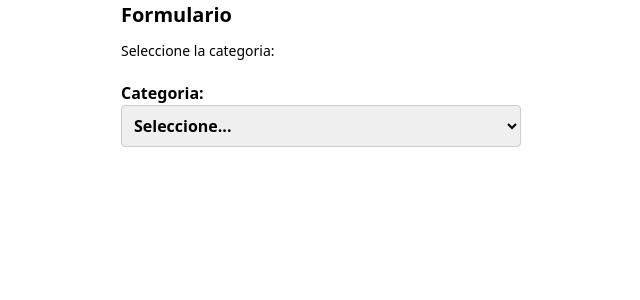
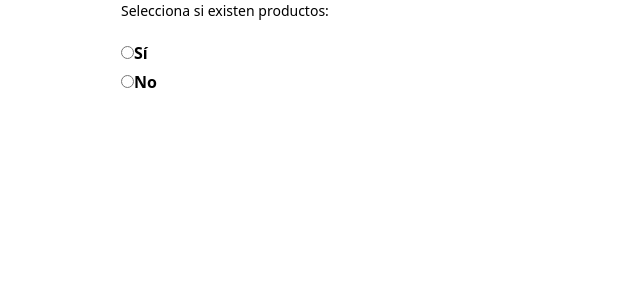
Before and after one commit to joseandresgavilanes/MicroFrontend-Practice, a Next.js app: page / in a window 1280 px wide. Shown: the top 300 px of the page, without its empty margins (319-959 px from the left). Built offline with nearby package versions, Linux system fonts and the light colour scheme.

Commit message:
adding mf details

```diff
--- a/src/components/AskProduct.tsx
+++ b/src/components/AskProduct.tsx
@@ -59,44 +59,64 @@ const styles = {
   };
 
   const AskProduct = (props: RemoteTaskProps) => {
-  const [isChecked, setIsChecked] = useState(false);
+    const [haveProducts, setHaveProducts] = useState();
 
-  const handleCheckboxChange = () => {
-    setIsChecked(!isChecked);
+    const handleOptionChange = (value) => {
+      setHaveProducts(value === 'yes');
     };
 
     const onBeforeFinishingHandler = () => {
       console.log('Validate form');
-    console.log('Guarda la informacion')
+      console.log('Guarda la informacion');
       props.emitter.publish('finish', {
-      metadata: { haveProducts: isChecked }
+        metadata: [
+            {
+                key: "haveProducts",
+                value: haveProducts
+            }
+        ]
       });
-  }
+    };
 
     useEffect(() => {
       if (props.emitter) {
         props?.emitter?.subscribe('before-finishing', onBeforeFinishingHandler);
       }
+      console.log("Renderizado del mf")
+      console.log(props.emitter)
       return () => {
+
+        console.log("testing")
         props?.emitter?.unsubscribe('before-finishing', onBeforeFinishingHandler);
-    }
-  }, [props.emitter]);
+      };
 
+    }, []);
 
     return (
       <div style={styles.formContainer}>
-      <h2 style={styles.heading}>Formulario</h2>
-      <div style={styles.subheading}>Selecciona un producto:</div>
+        <div style={styles.subheading}>Selecciona si existen productos:</div>
         <label style={styles.label}>
           <input
-          type="checkbox"
-          checked={isChecked}
-          onChange={handleCheckboxChange}
+            type="radio"
+            name="haveProducts"
+            value="yes"
+            checked={haveProducts === true}
+            onChange={() => handleOptionChange('yes')}
           />
-        Existen productos para entregar?
+          Sí
+        </label>
+        <label style={styles.label}>
+          <input
+            type="radio"
+            name="haveProducts"
+            value="no"
+            checked={haveProducts === false}
+            onChange={() => handleOptionChange('no')}
+          />
+          No
         </label>
         <div style={styles.successMessage}>
-        {isChecked && "Existen productos para entregar"}
+          {haveProducts && "Existen productos para entregar"}
         </div>
       </div>
     );
--- a/src/components/SelectCategory.tsx
+++ b/src/components/SelectCategory.tsx
@@ -70,7 +70,12 @@ const SelectCategory = (props: RemoteTaskProps) => {
     console.log('Validate form');
     console.log('Guarda la informacion')
     props.emitter.publish('finish', {
-      metadata: { category: selectedCategory }
+        metadata: [
+            {
+              key: "category",
+              value: selectedCategory,
+            },
+          ],
     });
   }
 
@@ -86,8 +91,7 @@ const SelectCategory = (props: RemoteTaskProps) => {
 
   return (
     <div style={styles.formContainer}>
-      <h2 style={styles.heading}>Formulario</h2>
-      <div style={styles.subheading}>Seleccione la categoria:</div>
+      <h2 style={styles.heading}>Seleccione la categoria:</h2>
       <label style={styles.label}>
         Categoria:
         <select
--- a/src/components/SelectQuantity.tsx
+++ b/src/components/SelectQuantity.tsx
@@ -1,6 +1,5 @@
-import React, { useEffect, useState } from 'react';
-import { RemoteTaskProps } from '@ka-react/micro-frontend';
-
+import React, { useEffect, useState } from "react";
+import { RemoteTaskProps } from "@ka-react/micro-frontend";
 
 const styles = {
   formContainer: {
@@ -58,36 +57,38 @@ const styles = {
   },
 };
 
-
 const SelectQuantity = (props: RemoteTaskProps) => {
-  const [selectedQuantity, setSelectedQuantity] = useState('');
+  const [selectedQuantity, setSelectedQuantity] = useState("");
 
   const handleQuantityChange = (event) => {
     setSelectedQuantity(event.target.value);
   };
 
   const onBeforeFinishingHandler = () => {
-    console.log('Validate form');
-    console.log('Guarda la informacion')
-    props.emitter.publish('finish', {
-      metadata: { numProducts: selectedQuantity }
+    console.log("Validate form");
+    console.log("Guarda la informacion");
+    props.emitter.publish("finish", {
+      metadata: [
+        {
+          key: "numProducts",
+          value: selectedQuantity,
+        },
+      ],
     });
-  }
+  };
 
   useEffect(() => {
     if (props.emitter) {
-      props?.emitter?.subscribe('before-finishing', onBeforeFinishingHandler);
+      props?.emitter?.subscribe("before-finishing", onBeforeFinishingHandler);
     }
     return () => {
-        props?.emitter?.unsubscribe('before-finishing', onBeforeFinishingHandler);
-    }
+      props?.emitter?.unsubscribe("before-finishing", onBeforeFinishingHandler);
+    };
   }, [props.emitter]);
-
 
   return (
     <div style={styles.formContainer}>
-      <h2 style={styles.heading}>Formulario</h2>
-      <div style={styles.subheading}>Seleccione la cantidad:</div>
+      <h2 style={styles.heading}>Seleccione la cantidad:</h2>
       <label style={styles.label}>
         Cantidad:
         <select
--- a/src/pages/index.tsx
+++ b/src/pages/index.tsx
@@ -9,6 +9,6 @@ const inter = Inter({ subsets: ['latin'] })
 
 export default function Home() {
   return (
-    <SelectCategory/>
+    <AskProduct/>
   )
 }
```
Also changed, not shown: 1 other file (tests, documents, lock files or other folders). Lines whose indentation alone changed are shown as unchanged.
